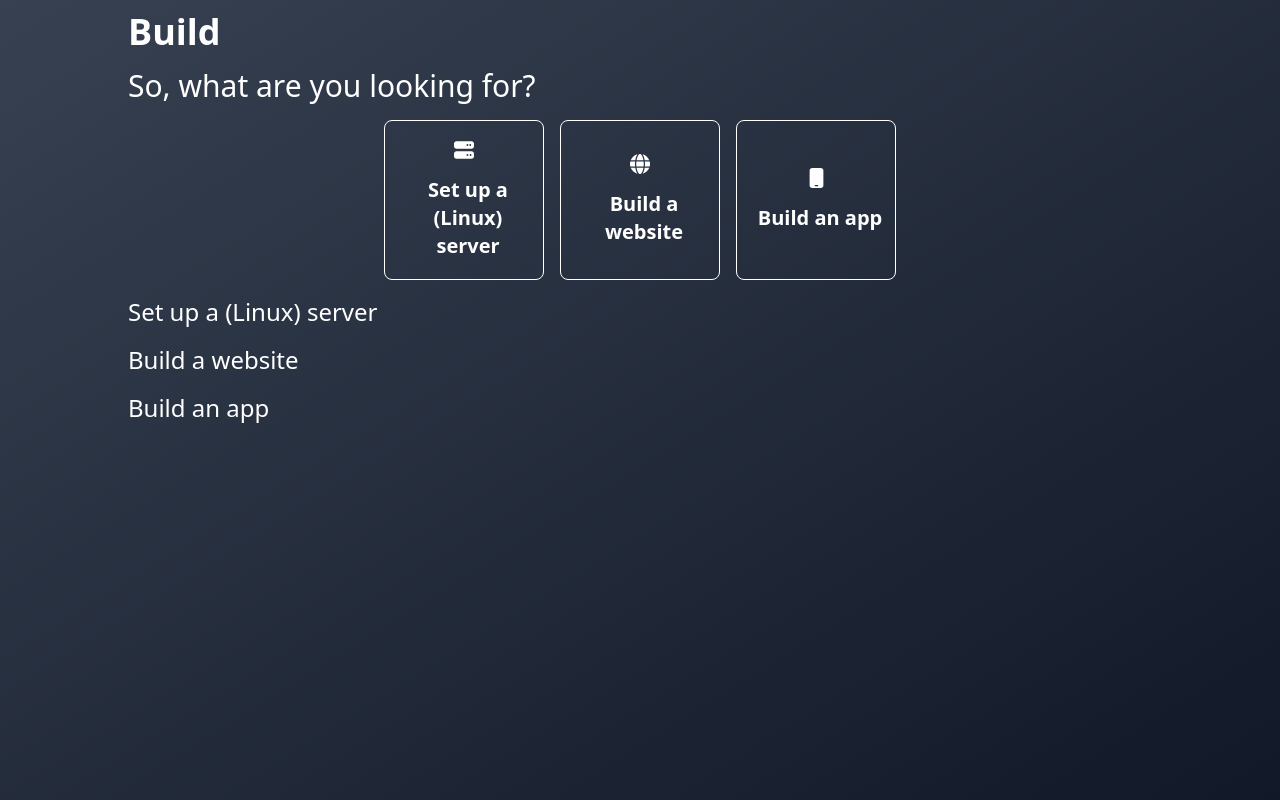
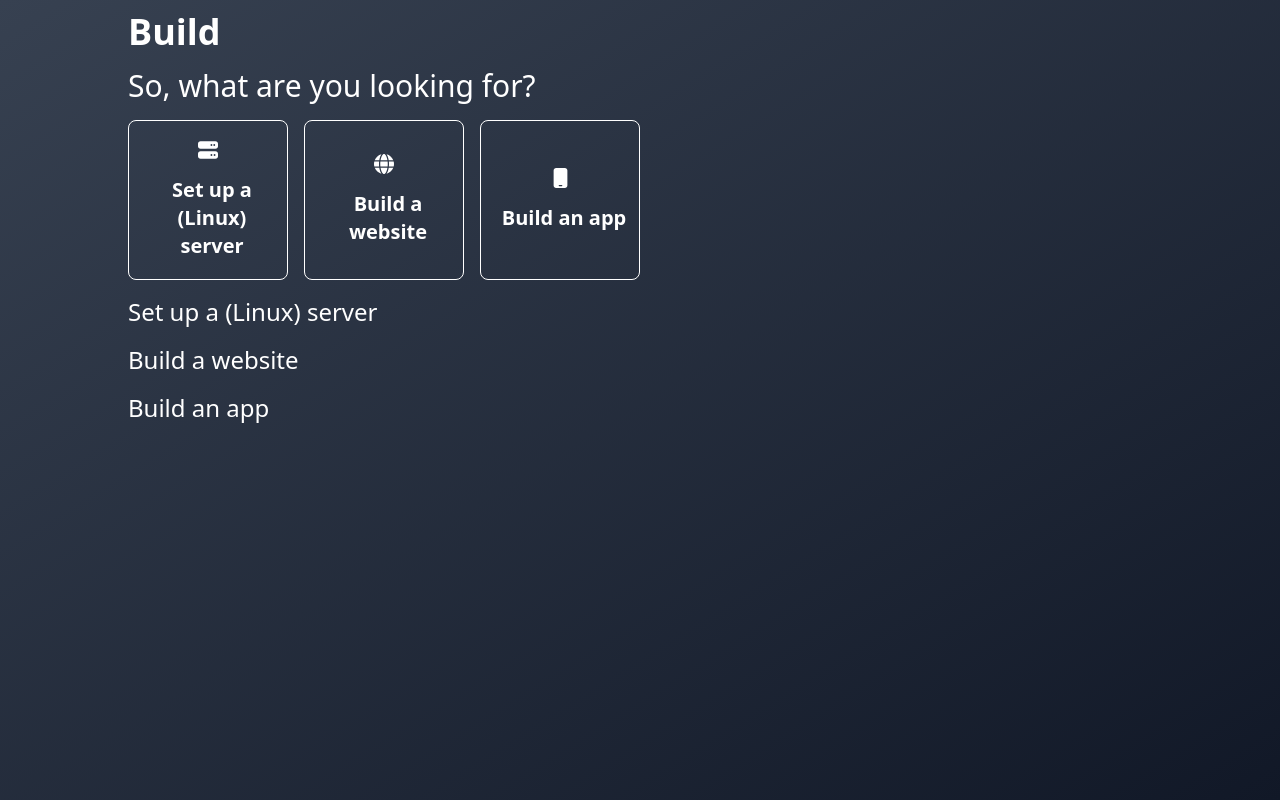
Before and after one commit to JacquesFernandes/portfolio-site-2, a Next.js app: page /build in a window 1280 px wide. Built offline with nearby package versions, Linux system fonts and the light colour scheme.

Commit message:
Change desktop display of "offer cards"

```diff
--- a/pages/build.tsx
+++ b/pages/build.tsx
@@ -23,7 +23,7 @@ const Build: NextPage = () => {
 		<PageLayout title="Build" description="So, what you looking for?" >
 			<h2 className="text-3xl mb-1" >So, what are you looking for?</h2>
 
-			<ul className="w-full flex flex-row flex-wrap gap-4 justify-center" >
+			<ul className="w-full flex flex-row flex-wrap gap-4 justify-start" >
 				<OfferCard href="#server" >
 					<FontAwesomeIcon icon={faServer} />
 					<p>Set up a (Linux) server</p>
```
